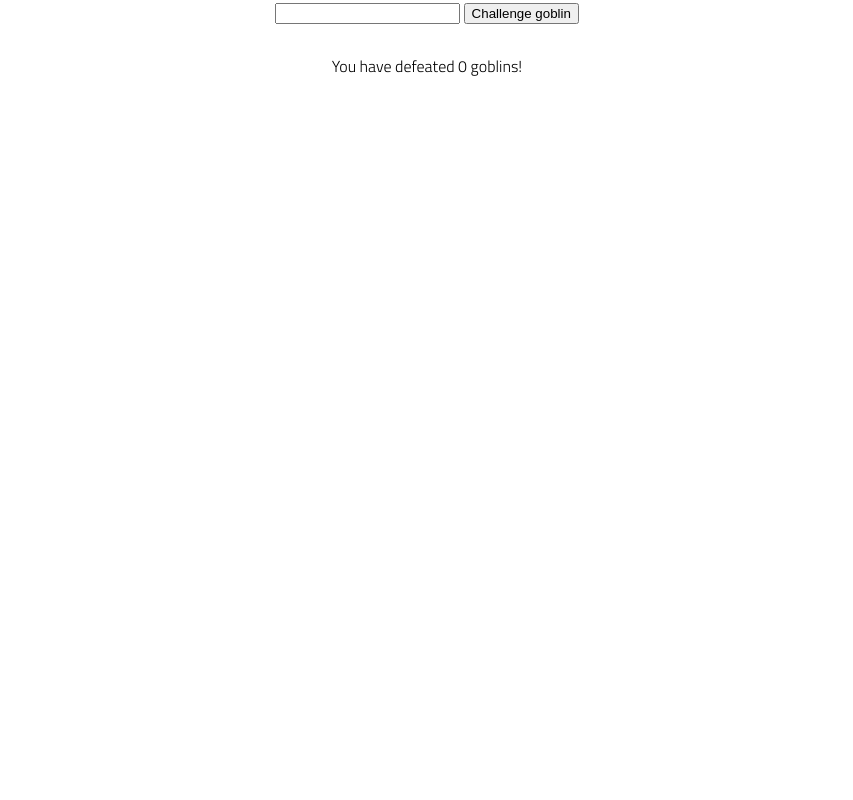
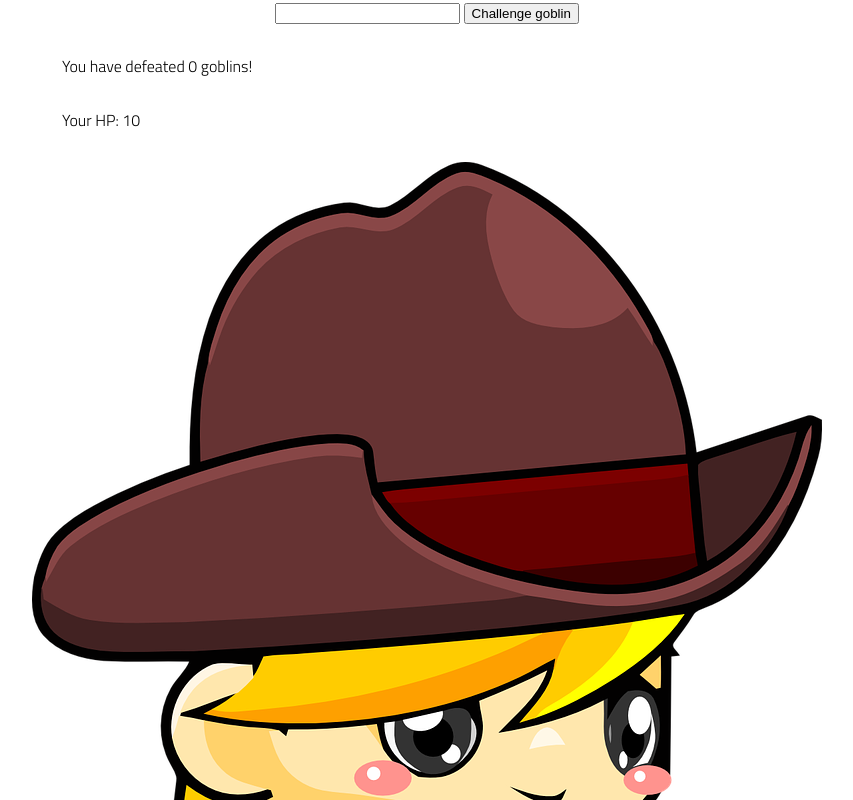
Before and after one commit to SusanBird/susan-goblin-fighter, a plain HTML site: page index.html in a window 1280 px wide. Shown: the top 800 px of the page, without its empty margins (213-1066 px from the left). Drawn offline with Linux system fonts and the light colour scheme.

Commit message:
div for player HP

```diff
--- a/index.html
+++ b/index.html
@@ -27,10 +27,14 @@
         </div>
         <div class="game-stats">
             <div class="defeated-goblins">
-                <p>You have defeated <span id="'defeated-number">0</span> goblins!</p>
+                <p>You have defeated <span id="defeated-number">0</span> goblins!</p>
                 <div class="defeated-list">
 
                 </div>
+            </div>
+            <div class="player-hp">
+                <p>Your HP: <span id="player-hp">10</span></p>
+                <img id="player-img" src="./assets/player.png" />
             </div>
         </div>
     </main>
```
Also changed, not shown: assets/castle.png (added), assets/player.png (added).
